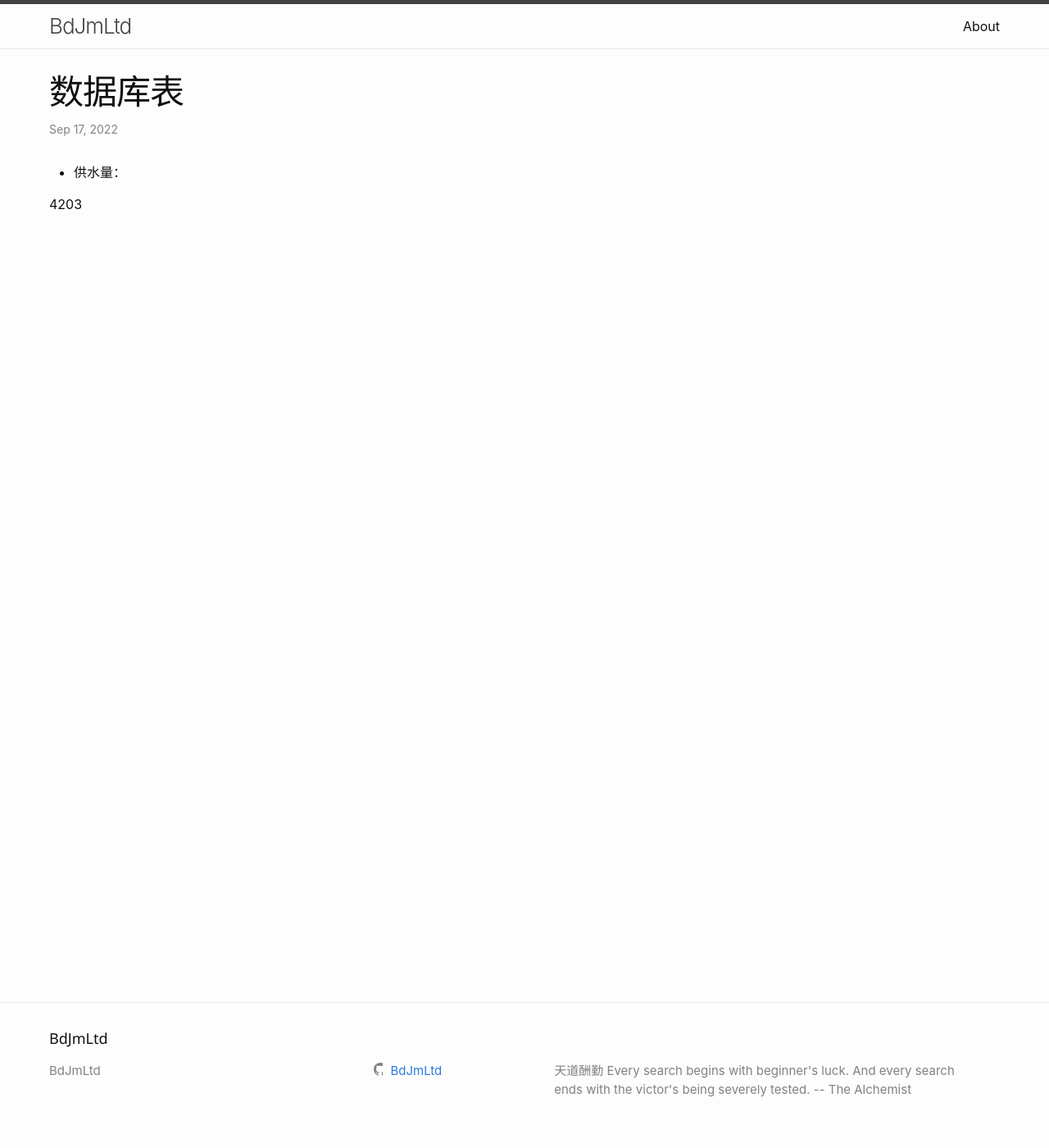
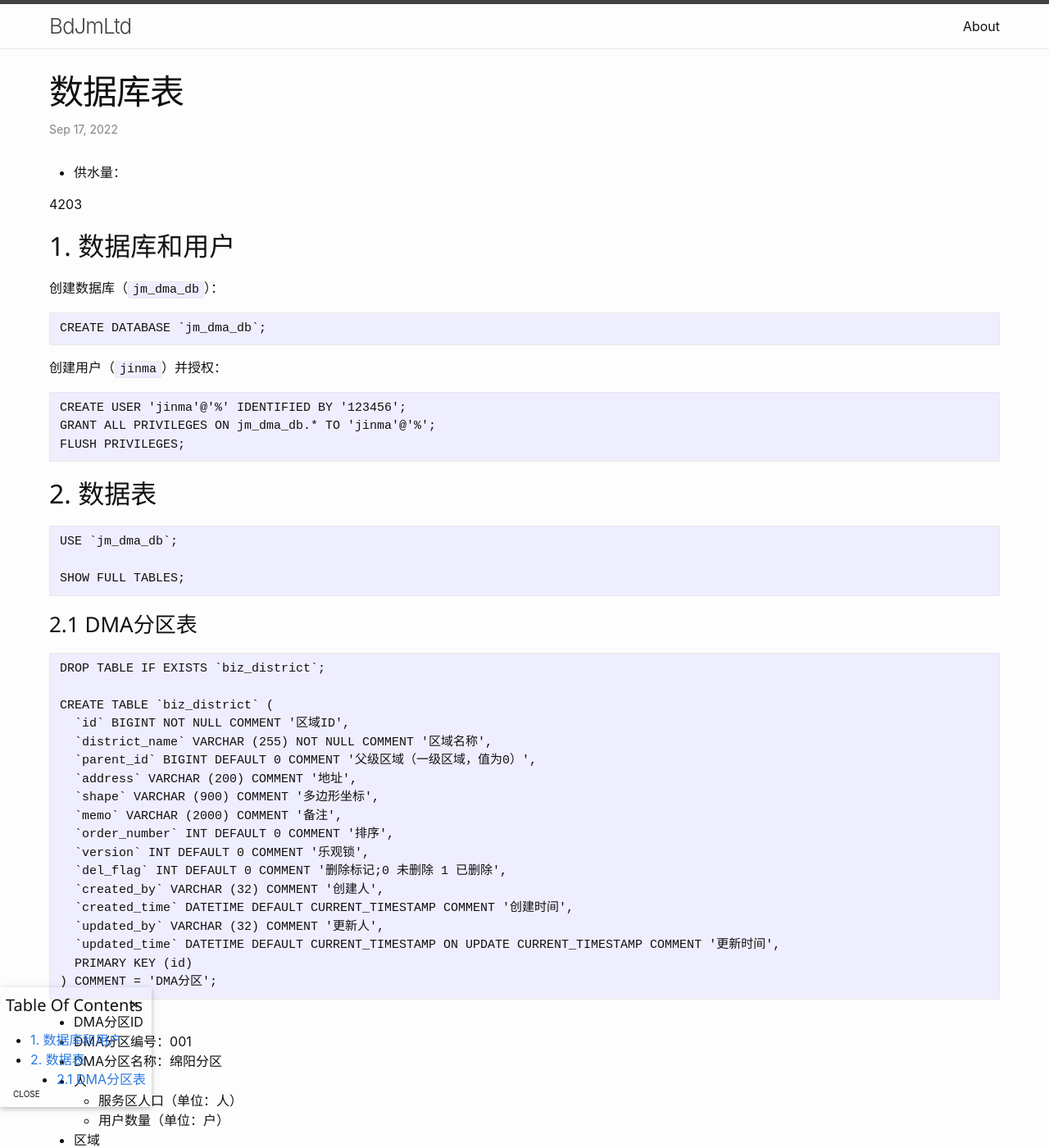
Before and after one commit to BdJmLtd/BdJmLtd.github.io, a Jekyll site: the page built from _dma/db/dma-db.md, in a window 1280 px wide and 1400 px high. Shown: the whole window at 82% size. Built offline with Jekyll 4.4.1, drawn with Linux system fonts in a browser that asks for light colours; some of the changed text lies outside the part shown.

Commit message:
DMA漏失量

````diff
--- a/_dma/db/dma-db.md
+++ b/_dma/db/dma-db.md
@@ -6,3 +6,88 @@ sequence: 102
 - 供水量：
 
 4203
+
+## 数据库和用户
+
+创建数据库（`jm_dma_db`）：
+
+```text
+CREATE DATABASE `jm_dma_db`;
+```
+
+创建用户（`jinma`）并授权：
+
+```text
+CREATE USER 'jinma'@'%' IDENTIFIED BY '123456';
+GRANT ALL PRIVILEGES ON jm_dma_db.* TO 'jinma'@'%';
+FLUSH PRIVILEGES;
+```
+
+## 数据表
+
+```text
+USE `jm_dma_db`;
+
+SHOW FULL TABLES;
+```
+
+### DMA分区表
+
+```text
+DROP TABLE IF EXISTS `biz_district`;
+
+CREATE TABLE `biz_district` (
+  `id` BIGINT NOT NULL COMMENT '区域ID',
+  `district_name` VARCHAR (255) NOT NULL COMMENT '区域名称',
+  `parent_id` BIGINT DEFAULT 0 COMMENT '父级区域（一级区域，值为0）',
+  `address` VARCHAR (200) COMMENT '地址',
+  `shape` VARCHAR (900) COMMENT '多边形坐标',
+  `memo` VARCHAR (2000) COMMENT '备注',
+  `order_number` INT DEFAULT 0 COMMENT '排序',
+  `version` INT DEFAULT 0 COMMENT '乐观锁',
+  `del_flag` INT DEFAULT 0 COMMENT '删除标记;0 未删除 1 已删除',
+  `created_by` VARCHAR (32) COMMENT '创建人',
+  `created_time` DATETIME DEFAULT CURRENT_TIMESTAMP COMMENT '创建时间',
+  `updated_by` VARCHAR (32) COMMENT '更新人',
+  `updated_time` DATETIME DEFAULT CURRENT_TIMESTAMP ON UPDATE CURRENT_TIMESTAMP COMMENT '更新时间',
+  PRIMARY KEY (id)
+) COMMENT = 'DMA分区';
+```
+
+- DMA分区ID
+- DMA分区编号：001
+- DMA分区名称：绵阳分区
+- 人
+  - 服务区人口（单位：人）
+  - 用户数量（单位：户）
+- 区域
+  - 服务面积（单位：平方米）
+- 高程
+  - 区域最高高程（单位：米）
+  - 区域最低高程（单位：米）
+- 管线
+  - 材质
+    - 管材分类（不明确）
+  - 数量
+    - 进入区域的管线数量（单位：条）
+    - 管道连接总数（单位：个）
+  - 时间：
+    - 管道最长服务年限（单位：年）
+  - 长度
+    - 管道总长度（单位：米）
+    - 私人拥有水管长度（单位：米）
+  - 事故
+    - 区域每年爆管数量（单位：次）
+- 用水量
+  - 日售水量（单位：立方米）
+  - 无计量用水（单位：立方米）
+  - 正常夜间用水量（单位：立方米）
+  - 夜间允许最小流量（单位：立方米/小时）
+  - 预期供水量
+- 管理目标
+  - 目标比例（范围0~100%，例如15%，这里计算的是“漏失率”，就是物理漏水量占总供水量的比例 ）
+- 操作人
+  - 修改者（用户姓名）
+  - 修改时间（YYYY-MM-dd HH:mm）
+
+> 参考自《分区定量管理理论与实践》（第二版） P126
````
Also changed, not shown: _dma/content/dma-calc-value.md (+80 -8 lines), _dma/device/water-meter.md (added, +121 -0 lines), _dma/overview/dma-glossary.md (+8 -0 lines), _pipeline/excel/excel-check-09-furture.md (+12 -0 lines), _posts/2022-07-18-hydraulic-model.md (+4 -0 lines), _posts/2022-08-31-dma.md (+25 -0 lines), _posts/2022-07-16-UnderGridPieLineSort.md (deleted), assets/image/dma/water-loss-vs-real-loss.png (added).
